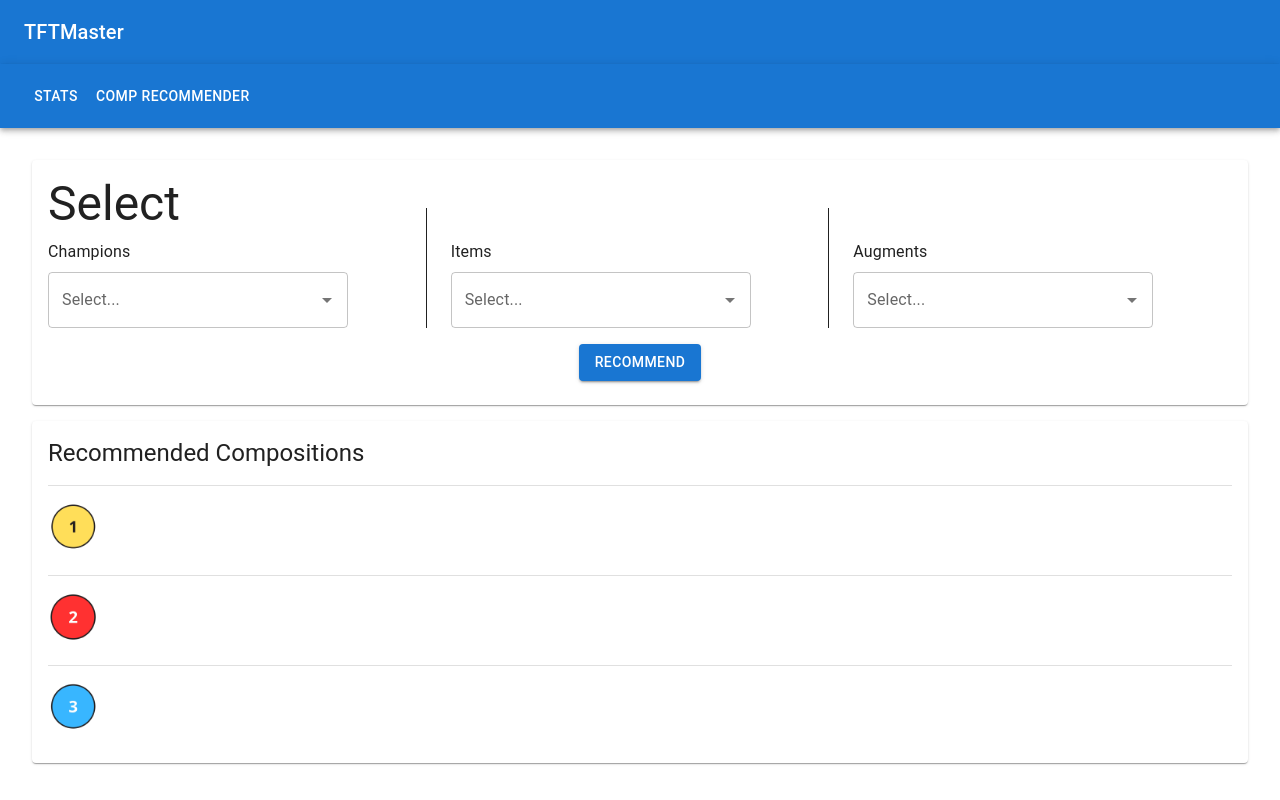
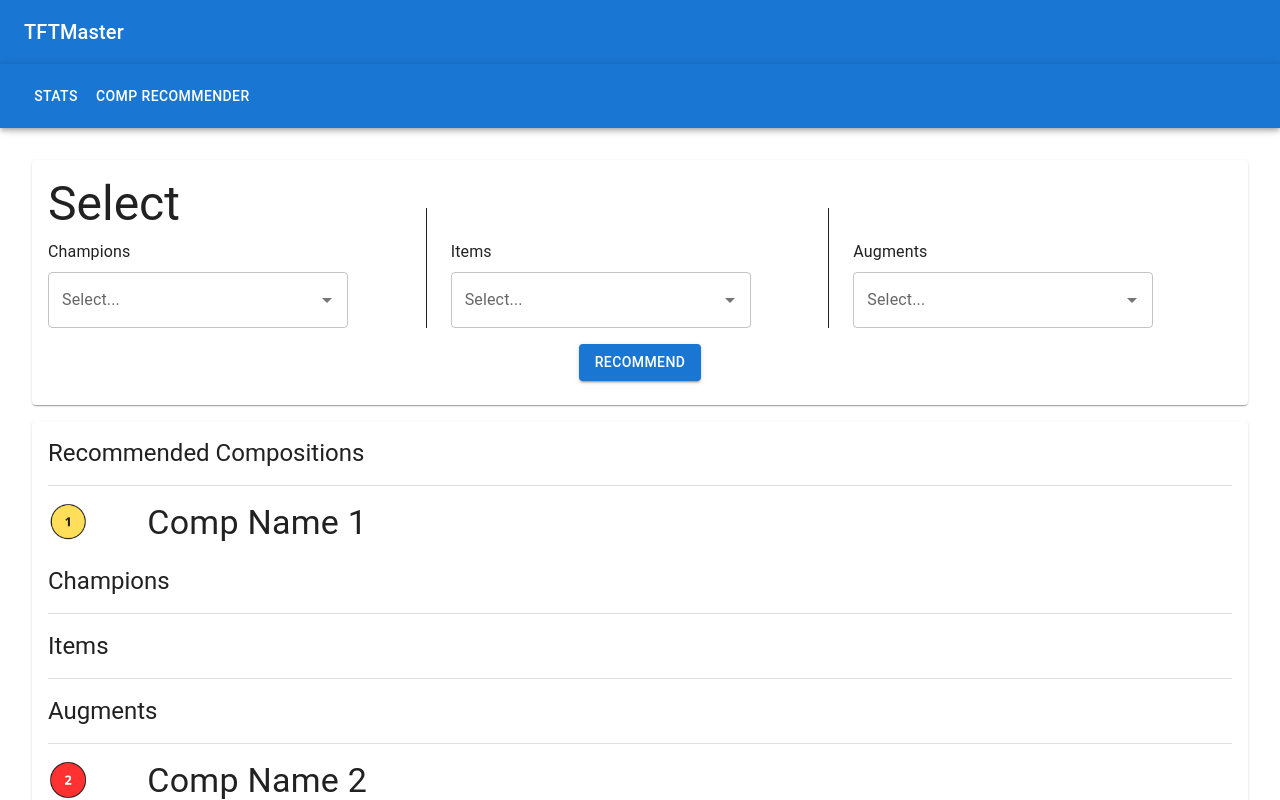
Before and after one commit to liamhuang3/tft-rec, a React (Create React App) app: page / in a window 1280 px wide. Both pictures are taken after a click on the button "RECOMMEND". Shown: the top 800 px of the page. Built offline with nearby package versions, Linux system fonts and the light colour scheme.

Commit message:
progress

```diff
--- a/src/RecommendationCard.tsx
+++ b/src/RecommendationCard.tsx
@@ -1,4 +1,4 @@
-import { Card, CardContent, Typography, Divider } from '@mui/material';
+import { Card, CardContent, Container, Typography, Divider, Grid } from '@mui/material';
 import React from 'react';
 import one_img from './images/1_trans.png';
 import two_img from './images/2_trans.png';
@@ -15,20 +15,60 @@ const RecommendationCard: React.FC<RecommendationCardProps> = ({ iconUrls }) =>
            <Card sx={{ mt: '16px', mx: '32px' }}>
                     <CardContent>
                         <Typography variant="h5">Recommended Compositions</Typography>
-                        <Divider sx={{ my: 2 }} /> {/* Add a divider between rows */}
+                        <Divider sx={{ my: 2 }} />
                         <div>
-                            {/* Row 1 */}
-                            <img src={one_img} alt="One Icon" style={{ width: '50px', height: '50px' }}/>
+                            <Grid container spacing={1}>
+                                <Grid item xs={1}>
+                                    <img src={one_img} alt="One Icon" style={{ width: '40px', height: '40px' }}/>
+                                </Grid>
+                                <Grid item xs={11}>
+                                    <Typography variant="h4">Comp Name 1</Typography>
+                                </Grid>
+                            </Grid>
+                            <div>
+                                <Typography variant="h5" sx={{my: 2}}>Champions</Typography>
+                                <Divider sx={{ my: 1 }} />
+                                <Typography variant="h5" sx={{my: 2}}>Items</Typography>
+                                <Divider sx={{ my: 1 }} />
+                                <Typography variant="h5" sx={{my: 2}}>Augments</Typography>
+                            </div>
                         </div>
-                        <Divider sx={{ my: 2 }} /> {/* Add a divider between rows */}
+                        <Divider sx={{ my: 2 }} />
                         <div>
-                            {/* Row 2 */}
-                            <img src={two_img} alt="Two Icon" style={{ width: '50px', height: '50px' }}/>
+
+                            <Grid container spacing={1}>
+                                <Grid item xs={1}>
+                                    <img src={two_img} alt="Two Icon" style={{ width: '40px', height: '40px' }}/>
+                                </Grid>
+                                <Grid item xs={11}>
+                                    <Typography variant="h4">Comp Name 2</Typography>
+                                </Grid>
+                            </Grid>
+                            <div>
+                                <Typography variant="h5" sx={{my: 2}}>Champions</Typography>
+                                <Divider sx={{ my: 1 }} />
+                                <Typography variant="h5" sx={{my: 2}}>Items</Typography>
+                                <Divider sx={{ my: 1 }} />
+                                <Typography variant="h5" sx={{my: 2}}>Augments</Typography>
+                            </div>
                         </div>
-                            <Divider sx={{ my: 2 }} /> {/* Add a divider between rows */}
+                            <Divider sx={{ my: 2 }} />
                         <div>
-                            {/* Row 3 */}
-                            <img src={three_img} alt="Three Icon" style={{ width: '50px', height: '50px' }}/>
+                            <Grid container spacing={1}>
+                                <Grid item xs={1}>
+                                    <img src={three_img} alt="Three Icon" style={{ width: '40px', height: '40px' }}/>
+                                </Grid>
+                                <Grid item xs={11}>
+                                    <Typography variant="h4">Comp Name 3</Typography>
+                                </Grid>
+                            </Grid>
+                            <div>
+                                <Typography variant="h5" sx={{my: 2}}>Champions</Typography>
+                                <Divider sx={{ my: 1 }} />
+                                <Typography variant="h5" sx={{my: 2}}>Items</Typography>
+                                <Divider sx={{ my: 1 }} />
+                                <Typography variant="h5" sx={{my: 2}}>Augments</Typography>
+                            </div>
                         </div>
                     </CardContent>
                 </Card>
--- a/src/SelectorCard.tsx
+++ b/src/SelectorCard.tsx
@@ -39,7 +39,7 @@ const SelectorCard: React.FC = () => {
                 </CardContent>
             </Card>
             {showRecommendation && (
-                <RecommendationCard></RecommendationCard>
+                <RecommendationCard iconUrls={[]}></RecommendationCard>
             )}
         </div>
     )
```
Also changed, not shown: src/IconDisplaySmall.tsx (added, +35 -0 lines), src/ItemDisplaySmall.tsx (added).
